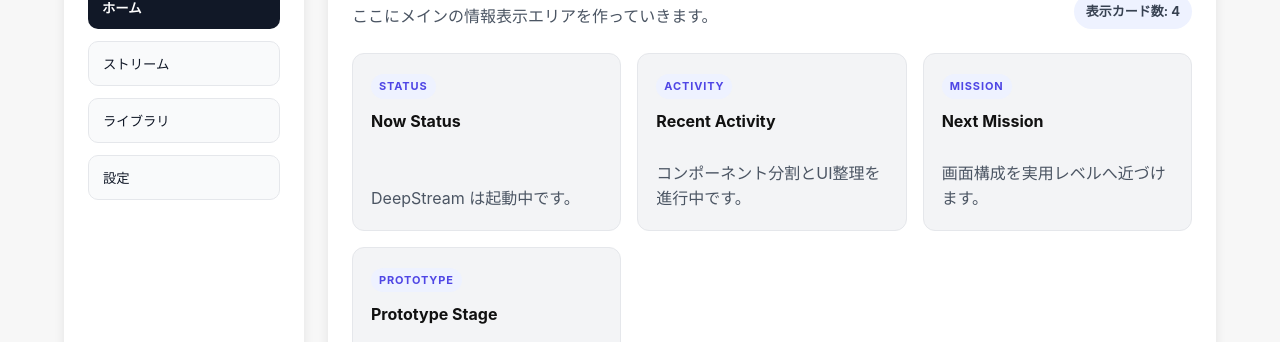
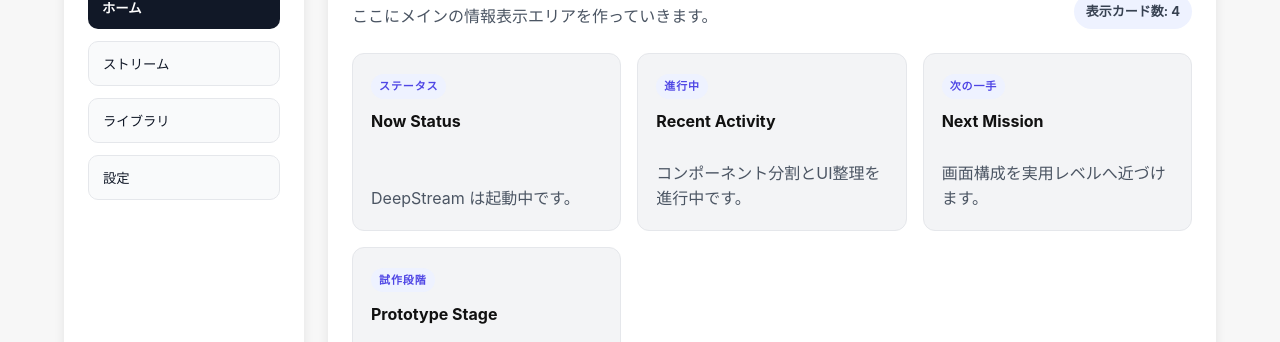
Before and after one commit to wwm001/deepstream, a React (Vite) app: page / in a window 1280 px wide. Shown: the part 308-650 px from the top of the page. Built offline with nearby package versions, Linux system fonts and the light colour scheme.

Commit message:
Localize dashboard card types

```diff
--- a/src/dashboardCards.ts
+++ b/src/dashboardCards.ts
@@ -2,21 +2,21 @@ export const dashboardCards = [
   {
     title: "Now Status",
     description: "DeepStream は起動中です。",
-    type: "status",
+    type: "ステータス",
   },
   {
     title: "Recent Activity",
     description: "コンポーネント分割とUI整理を進行中です。",
-    type: "activity",
+    type: "進行中",
   },
   {
     title: "Next Mission",
     description: "画面構成を実用レベルへ近づけます。",
-    type: "mission",
+    type: "次の一手",
   },
   {
     title: "Prototype Stage",
     description: "MacBook Pro 側で作業を継続しています。",
-    type: "prototype",
+    type: "試作段階",
   },
 ];
```
